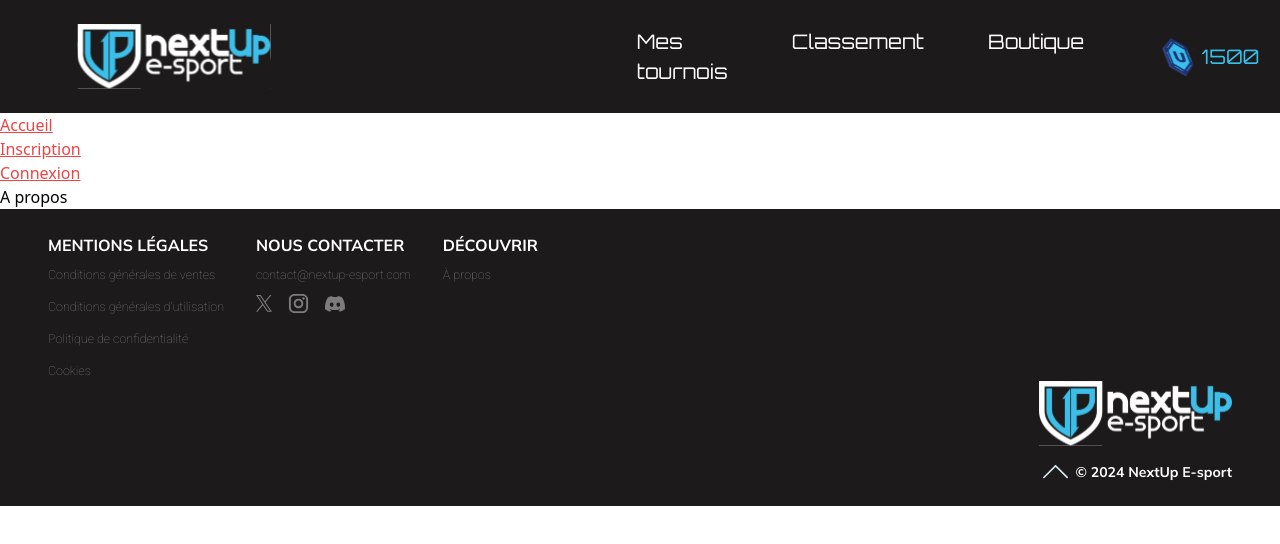
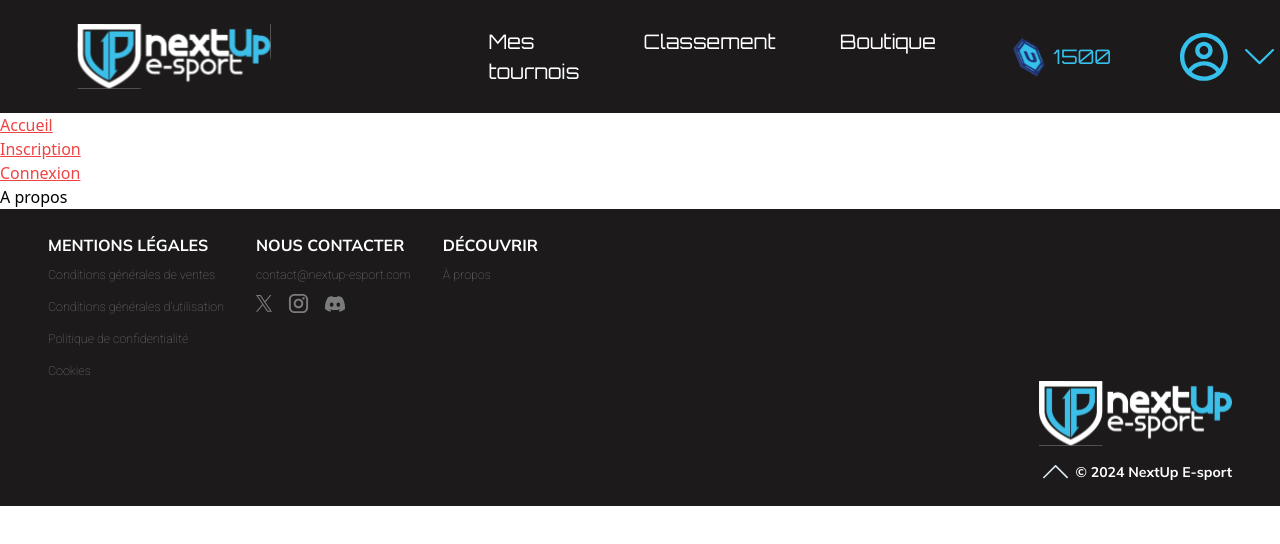
Before and after one commit to PETIT-Hugo/Grp21_Next-Up-Esport-, a Vue app: page /apropos in a window 1280 px wide. Shown: the top 544 px of the page. Built offline with nearby package versions, Linux system fonts and the light colour scheme.

Commit message:
second footer fini

```diff
--- a/src/components/HeaderSitePage.vue
+++ b/src/components/HeaderSitePage.vue
@@ -3,6 +3,8 @@ import { ref } from 'vue';
 import { RouterLink } from 'vue-router';
 import LogoNextUp from './icons/LogoNextUp.vue';
 import UpCoin from './icons/UpCoin.vue';
+import PhotoDeProfil from './icons/PhotoDeProfil.vue';
+import FlecheBleu from './icons/FlecheBleu.vue';
 
 
 const isMenuOpen = ref(false);
@@ -48,7 +50,7 @@ const toggleMenu = () => {
       <RouterLink to="/" class="flex items-center">
         <LogoNextUp class="w-[30vw] max-w-[300px] min-w-[150px] mr-4" />
       </RouterLink>
-      <nav class="relative flex items-center justify-center flex-grow md:flex-none md:w-1/2">
+      <nav class="relative flex items-center justify-center flex-grow md:flex-none md:w-3/5">
         <!-- Menu for desktop -->
         <ul class="hidden md:flex md:gap-16">
           <li><RouterLink to="/apropos" class="text-white hover:text-gray-300 menu-element">Mes tournois</RouterLink></li>
@@ -65,7 +67,15 @@ const toggleMenu = () => {
         <ul class="hidden md:flex md:gap-16">
 
             <li><RouterLink to="/connexion" class="text-[#36C1ED] menu-element-upcoins">1500</RouterLink></li>
+            <li><RouterLink to="/connexion" class="text-white hover:text-gray-300 menu-element">&nbsp;</RouterLink></li>
+
         </ul>
+
+        <ul class="hidden justify-center md:flex md:gap-2">
+            <PhotoDeProfil class="w-12 h-12" />
+            <FlecheBleu class="w-12 h-12" />
+        </ul>
+
         <!-- Burger menu icon for mobile -->
         <div class="md:hidden flex items-center ml-auto" @click="toggleMenu">
           <svg xmlns="http://www.w3.org/2000/svg" class="h-8 w-8 text-[#36C1ED] cursor-pointer" fill="none" viewBox="0 0 24 24" stroke="currentColor">
@@ -80,9 +90,9 @@ const toggleMenu = () => {
         <path stroke-linecap="round" stroke-linejoin="round" stroke-width="2" d="M6 18L18 6M6 6l12 12" />
       </svg>
       <ul class="text-white text-center">
-        <li class="py-4 border-b border-gray-700"><RouterLink to="/apropos" @click="toggleMenu">À propos</RouterLink></li>
-        <li class="py-4 border-b border-gray-700"><RouterLink to="/connexion" @click="toggleMenu">Connexion</RouterLink></li>
-        <li class="py-4"><RouterLink to="/inscription" @click="toggleMenu">Inscription</RouterLink></li>
+        <li class="py-4 border-b border-gray-700"><RouterLink to="/apropos" @click="toggleMenu">Mes tournois</RouterLink></li>
+        <li class="py-4 border-b border-gray-700"><RouterLink to="/connexion" @click="toggleMenu">Classement</RouterLink></li>
+        <li class="py-4"><RouterLink to="/inscription" @click="toggleMenu">Boutique</RouterLink></li>
       </ul>
     </div>
   </header>
--- /dev/null
+++ b/src/components/icons/FlecheBleu.vue
@@ -0,0 +1,7 @@
+<template>
+    <svg width="69" height="69" viewBox="0 0 69 69" fill="none" xmlns="http://www.w3.org/2000/svg">
+<path d="M33.8453 41.1462L15.6641 23.4546C15.5176 23.3089 15.3436 23.1937 15.1523 23.1158C14.961 23.0378 14.7561 22.9985 14.5495 23.0002C14.3429 23.0019 14.1387 23.0446 13.9487 23.1257C13.7587 23.2069 13.5867 23.3249 13.4426 23.473C13.2986 23.6211 13.1853 23.7963 13.1094 23.9884C13.0334 24.1805 12.9964 24.3858 13.0003 24.5924C13.0042 24.799 13.0491 25.0027 13.1323 25.1918C13.2155 25.3809 13.3353 25.5517 13.4849 25.6941L32.7558 44.4441C33.0475 44.7279 33.4384 44.8867 33.8453 44.8867C34.2523 44.8867 34.6432 44.7279 34.9349 44.4441L54.2058 25.6941C54.3554 25.5517 54.4752 25.3809 54.5584 25.1918C54.6416 25.0027 54.6865 24.799 54.6904 24.5924C54.6943 24.3858 54.6573 24.1805 54.5813 23.9884C54.5054 23.7963 54.3921 23.6211 54.2481 23.473C54.104 23.3249 53.932 23.2069 53.742 23.1257C53.552 23.0446 53.3478 23.0019 53.1412 23.0002C52.9346 22.9985 52.7297 23.0378 52.5384 23.1158C52.3471 23.1937 52.1731 23.3089 52.0266 23.4546L33.8453 41.1462Z" fill="#36C1ED"/>
+</svg>
+
+
+</template>
--- /dev/null
+++ b/src/components/icons/PhotoDeProfil.vue
@@ -0,0 +1,7 @@
+<template>
+
+    <svg width="69" height="69" viewBox="0 0 69 69" fill="none" xmlns="http://www.w3.org/2000/svg">
+<path fill-rule="evenodd" clip-rule="evenodd" d="M46.875 25C46.875 28.3152 45.558 31.4946 43.2138 33.8388C40.8696 36.183 37.6902 37.5 34.375 37.5C31.0598 37.5 27.8804 36.183 25.5362 33.8388C23.192 31.4946 21.875 28.3152 21.875 25C21.875 21.6848 23.192 18.5054 25.5362 16.1612C27.8804 13.817 31.0598 12.5 34.375 12.5C37.6902 12.5 40.8696 13.817 43.2138 16.1612C45.558 18.5054 46.875 21.6848 46.875 25ZM40.625 25C40.625 26.6576 39.9665 28.2473 38.7944 29.4194C37.6223 30.5915 36.0326 31.25 34.375 31.25C32.7174 31.25 31.1277 30.5915 29.9556 29.4194C28.7835 28.2473 28.125 26.6576 28.125 25C28.125 23.3424 28.7835 21.7527 29.9556 20.5806C31.1277 19.4085 32.7174 18.75 34.375 18.75C36.0326 18.75 37.6223 19.4085 38.7944 20.5806C39.9665 21.7527 40.625 23.3424 40.625 25Z" fill="#36C1ED"/>
+<path fill-rule="evenodd" clip-rule="evenodd" d="M34.375 0C15.3906 0 0 15.3906 0 34.375C0 53.3594 15.3906 68.75 34.375 68.75C53.3594 68.75 68.75 53.3594 68.75 34.375C68.75 15.3906 53.3594 0 34.375 0ZM6.25 34.375C6.25 40.9062 8.47812 46.9187 12.2125 51.6937C14.8351 48.2497 18.2184 45.4586 22.0982 43.5385C25.978 41.6184 30.2492 40.6212 34.5781 40.625C38.851 40.6209 43.0685 41.5923 46.9092 43.4649C50.7498 45.3376 54.1124 48.0623 56.7406 51.4313C59.4483 47.88 61.2714 43.7351 62.059 39.3393C62.8467 34.9436 62.5763 30.4235 61.2703 26.1531C59.9642 21.8826 57.6601 17.9845 54.5484 14.7814C51.4367 11.5782 47.607 9.16206 43.3762 7.73284C39.1454 6.30362 34.635 5.90241 30.2183 6.56242C25.8016 7.22242 21.6056 8.92466 17.9774 11.5283C14.3492 14.1319 11.3932 17.5621 9.35384 21.535C7.31452 25.5079 6.25056 29.9093 6.25 34.375ZM34.375 62.5C27.9186 62.5097 21.6571 60.2886 16.65 56.2125C18.6654 53.3273 21.3479 50.9716 24.4694 49.3459C27.5908 47.7202 31.0587 46.8725 34.5781 46.875C38.0536 46.8722 41.4796 47.6987 44.5716 49.2857C47.6636 50.8727 50.3324 53.1746 52.3562 56C47.3103 60.2084 40.9456 62.5092 34.375 62.5Z" fill="#36C1ED"/>
+</svg>
+</template>
```
